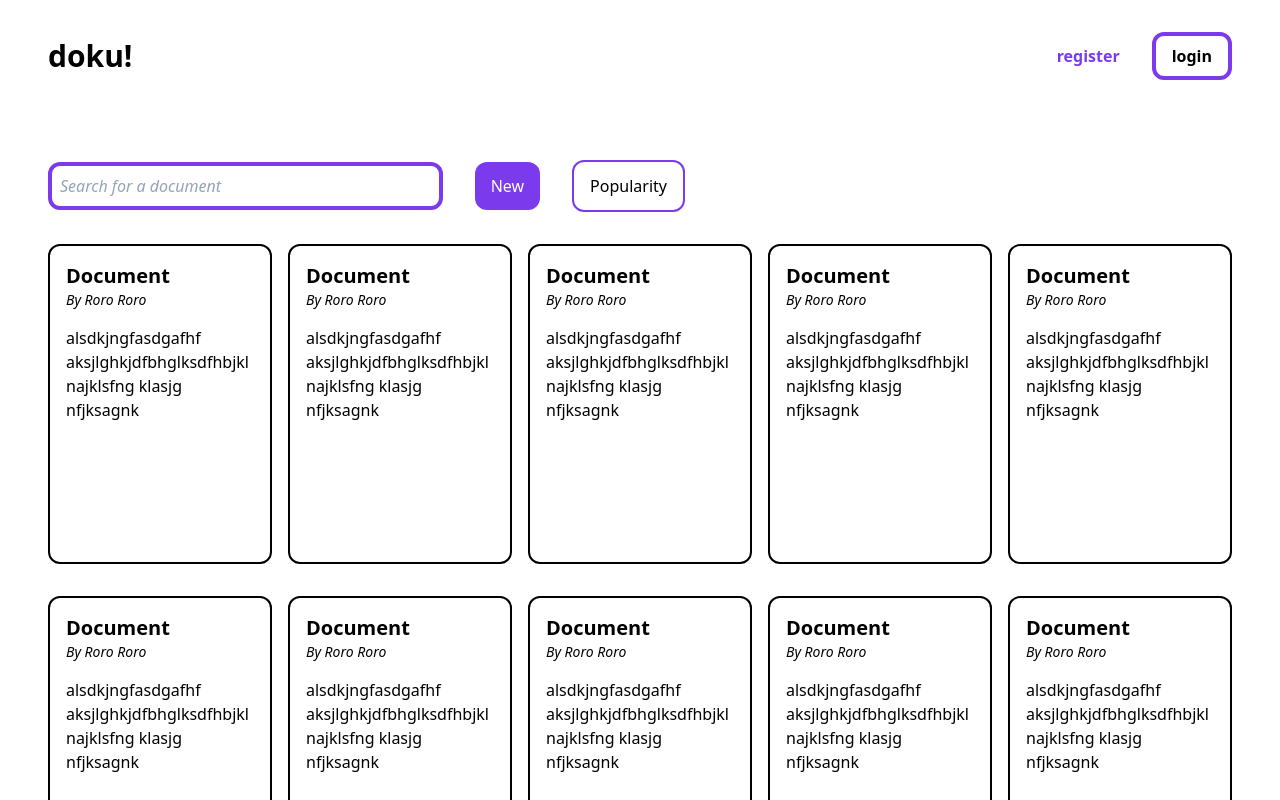
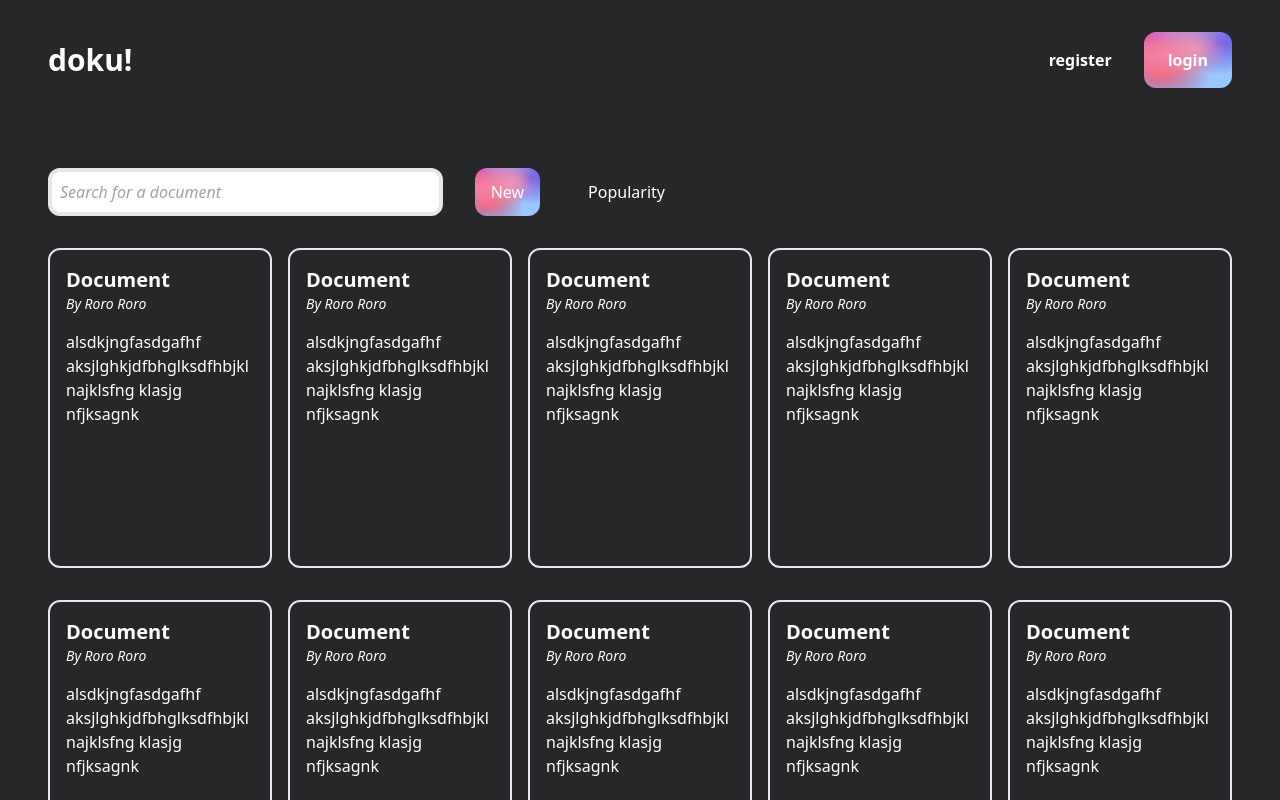
Before and after one commit to rozybakievv/doku, a React (Create React App) app in the folder client/: page / in a window 1280 px wide. Shown: the top 800 px of the page. Built offline with nearby package versions, Linux system fonts and the light colour scheme.

Commit message:
homepage redesign layout

```diff
--- a/client/src/components/Document.jsx
+++ b/client/src/components/Document.jsx
@@ -1,6 +1,6 @@
 const Document = (props) => {
 	return (
-		<div className='border-2 border-black w-full p-4 mb-4 rounded-xl h-80 hover:translate-y-2 ease-in-out duration-200'>
+		<div className='border-2 w-full p-4 mb-4 rounded-xl h-80 hover:translate-y-2 ease-in-out duration-200'>
 			{/* document title */}
 			<div className='text-xl font-bold'>{props.title}</div>
 
--- a/client/src/components/LoginModal.jsx
+++ b/client/src/components/LoginModal.jsx
@@ -1,7 +1,9 @@
 const LoginModal = () => {
-  return (
-    <div>LoginModal</div>
-  )
+	return (
+		<div>
+
+		</div>
+	)
 }
 
 export default LoginModal
--- a/client/src/components/Navbar.jsx
+++ b/client/src/components/Navbar.jsx
@@ -21,10 +21,10 @@ const Navbar = () => {
 			<div className="items-center flex-grow hidden w-full md:flex md:items-center md:w-auto">
 				<div className="md:flex-grow"></div>
 				<div>
-					<button type="button" className="block mr-8 md:inline-block md:mt-0 text-violet-600 font-bold">
+					<button type="button" className="block mr-8 md:inline-block md:mt-0 font-bold">
 						register
 					</button>
-					<button type="button" className="block md:inline-block md:mt-0 px-4 py-2 duration-200 rounded-xl font-bold border-4 border-violet-600 hover:border-violet-400">
+					<button type="button" className="block bg-multicolor md:inline-block md:mt-0 px-6 py-4 duration-200 rounded-xl font-bold hover:border-violet-400">
 						login
 					</button>
 				</div>
--- a/client/src/index.css
+++ b/client/src/index.css
@@ -6,3 +6,20 @@
 	margin: 0;
 	padding: 0;
 }
+
+body {
+	color: white;
+	background-color: rgb(39 39 42 / 1);
+}
+
+.bg-multicolor {
+	background-color:#99c7ff;
+	background-image:
+	radial-gradient(at 58% 29%, hsla(338,74%,76%,1) 0px, transparent 50%),
+	radial-gradient(at 21% 43%, hsla(341,92%,74%,1) 0px, transparent 50%),
+	radial-gradient(at 25% 43%, hsla(1,79%,69%,1) 0px, transparent 50%),
+	radial-gradient(at 2% 12%, hsla(322,72%,60%,1) 0px, transparent 50%),
+	radial-gradient(at 19% 73%, hsla(351,98%,69%,1) 0px, transparent 50%),
+	radial-gradient(at 13% 84%, hsla(214,74%,66%,1) 0px, transparent 50%),
+	radial-gradient(at 85% 19%, hsla(245,77%,62%,1) 0px, transparent 50%);
+}
--- a/client/src/pages/Home.jsx
+++ b/client/src/pages/Home.jsx
@@ -13,11 +13,11 @@ const Home = () => {
 					{/* search & filter bar */}
 					<div className='flex flex-row items-center'>
 						{/* search bar */}
-						<input type="Search" placeholder='Search for a document' className='block w-1/3 rounded-xl border-4 border-violet-600 outline-none duration-200 p-2 hover:border-violet-500 placeholder:italic placeholder:text-slate-400 '/>
+						<input type="Search" placeholder='Search for a document' className='block w-1/3 rounded-xl border-4 outline-none duration-200 p-2 placeholder:italic text-black'/>
 
 						{/* filter */}
-						<div className='ml-8 rounded-xl bg-violet-600 px-4 py-3 text-white hover:cursor-pointer duration-200'>New</div>
-						<div className='ml-8 rounded-xl px-4 py-3 border-2 border-violet-600 hover:cursor-pointer hover:border-violet-400 duration-200'>Popularity</div>
+						<div className='ml-8 rounded-xl bg-multicolor px-4 py-3 text-white hover:cursor-pointer duration-200'>New</div>
+						<div className='ml-8 px-4 py-3 hover:cursor-pointer duration-200'>Popularity</div>
 					</div>
 
 					{/* documentation results filtered */}
```
